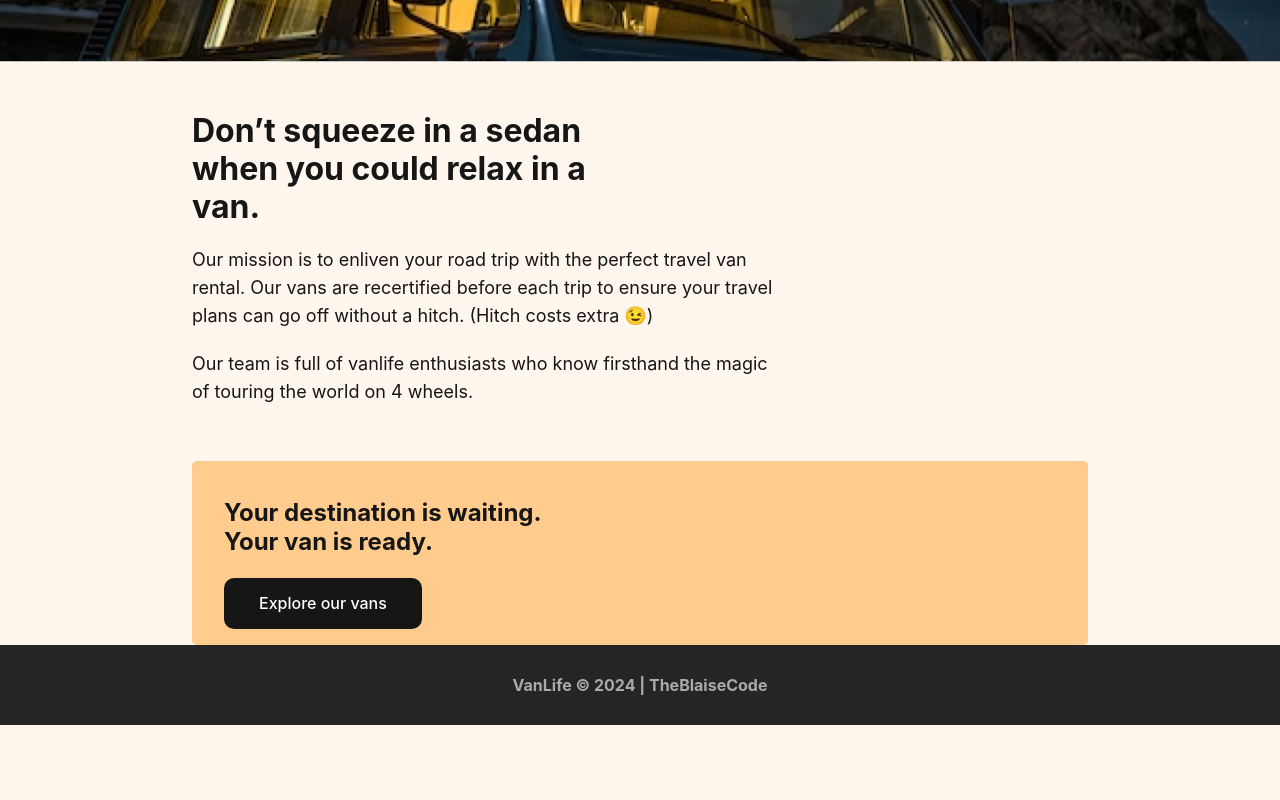
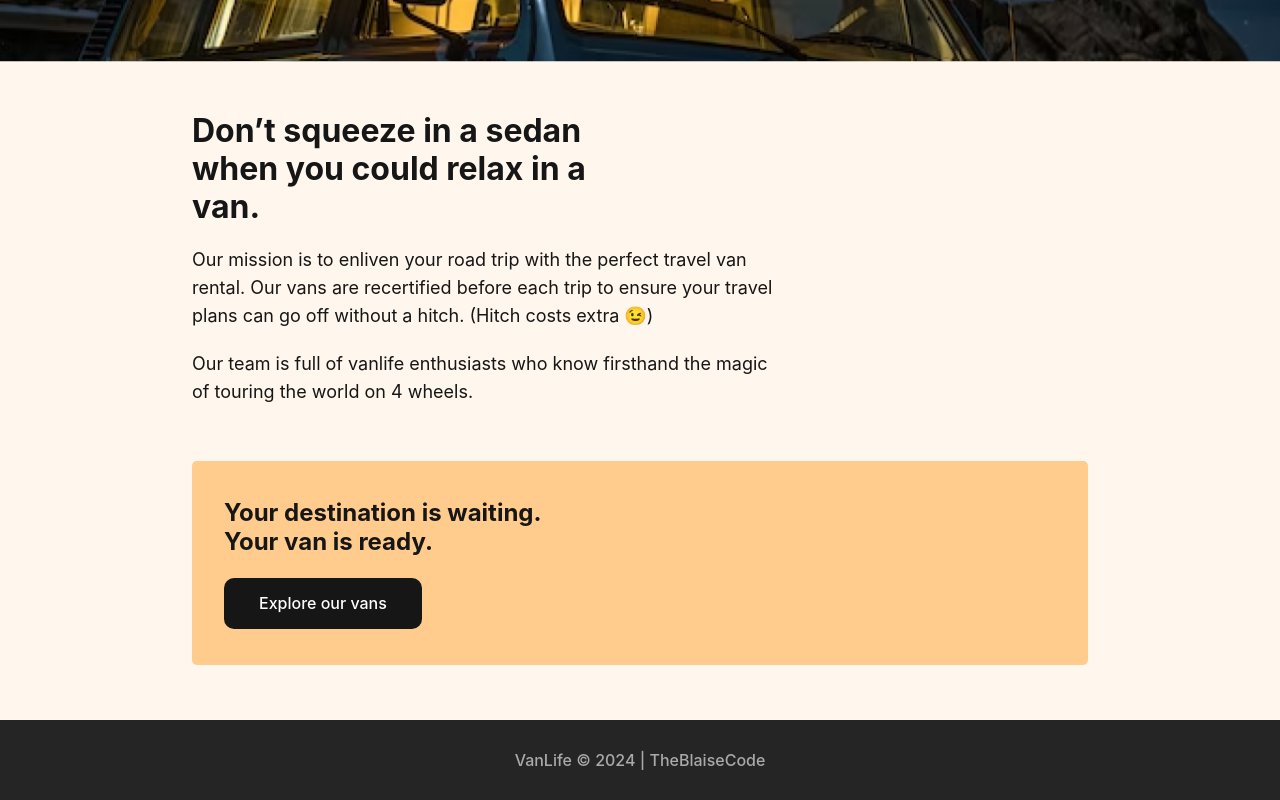
Before and after one commit to theblaisecode/Scrimba-React-Router-6, a React (Vite) app in the folder VanLife/: page /about in a window 1280 px wide. Shown: the part 629-1429 px from the top of the page. Before the commit the page ends 1354 px from the top, so only its background shows below. Built offline with nearby package versions, Linux system fonts and the light colour scheme; what miragejs would draw is missing.

Commit message:
first commit

```diff
--- a/VanLife/src/Pages/About/AboutWrapper.js
+++ b/VanLife/src/Pages/About/AboutWrapper.js
@@ -39,8 +39,9 @@ const AboutWrapper = styled.div`
     background-color: var(--accent);
     color: var(--textDark);
     padding: 0 3.2rem;
-    padding-bottom: 3.2rem;
+    padding-bottom: 5.2rem;
     border-radius: 0.5rem;
+    margin-bottom: 5.5rem;
   }
 
   .about-page-cta h2 {
--- a/VanLife/src/style.css
+++ b/VanLife/src/style.css
@@ -99,5 +99,5 @@ footer {
   align-items: center;
   padding: 3rem 0;
   height: 100%;
-  font-weight: bold;
+  font-weight: 500;
 }
```
